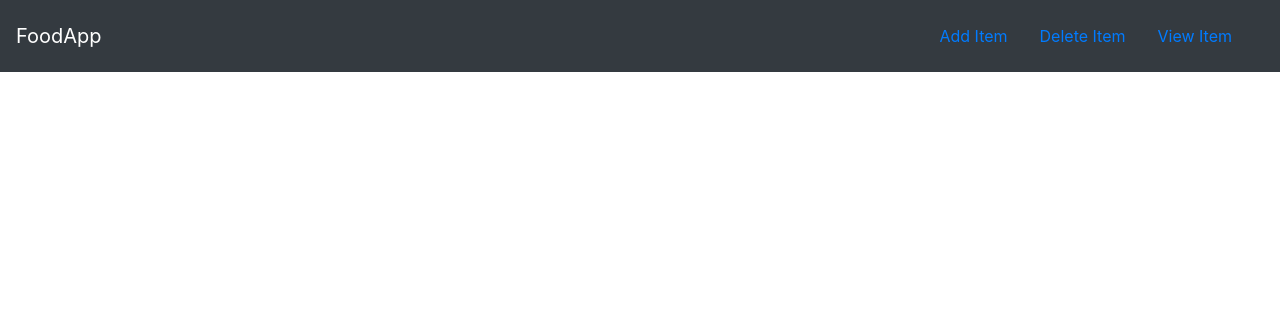
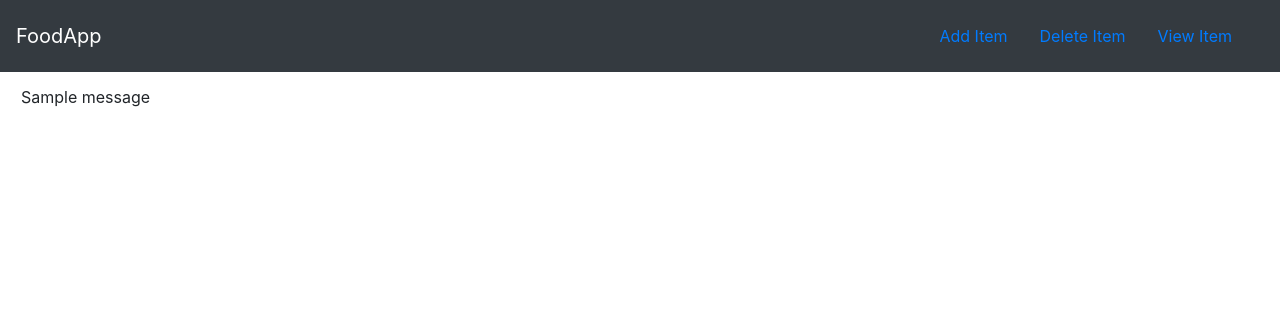
Before and after one commit to LachezarStamenov/food_menu_app, a Django app: template templates/food/base.html in a window 1280 px wide. Shown: the top 332 px of the page. Run offline with Django 4.2, Linux system fonts and the light colour scheme; the template is opened without the code that fills it, so the values that code supplies are empty; one stand-in notice (Sample message) is shown; some libraries are stand-ins or nearby versions.

Commit message:
Registration Success Message.

```diff
--- a/templates/food/base.html
+++ b/templates/food/base.html
@@ -23,6 +23,13 @@
                     <a class="nav-item nav-link" href="#">View Item</a>
                 </div>
             </nav>
+            {% if messages %}
+                {% for message in messages %}
+                    <div class="alert alert-{{ message.tag }}">
+                    {{ message }}
+                    </div>
+                {% endfor %}
+            {% endif %}
 
     {% block body %}
     {%  endblock %}
```
